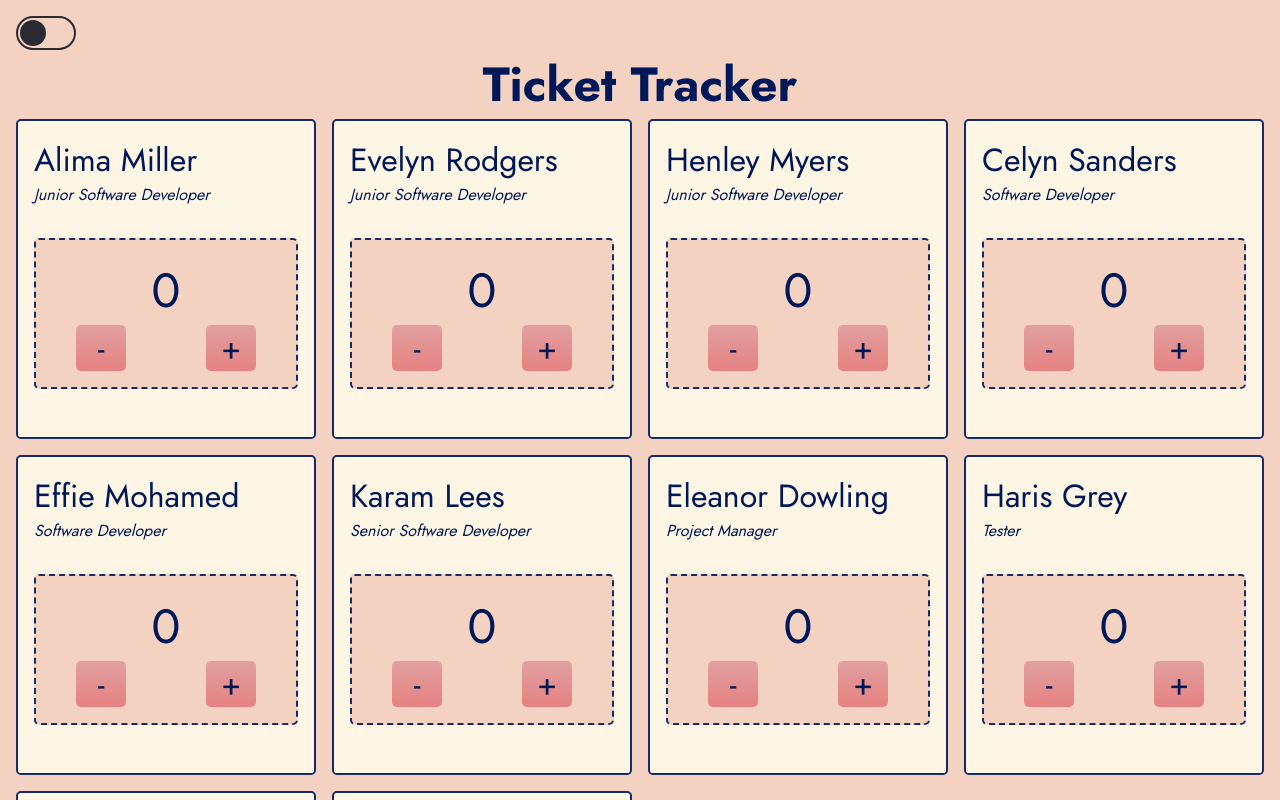
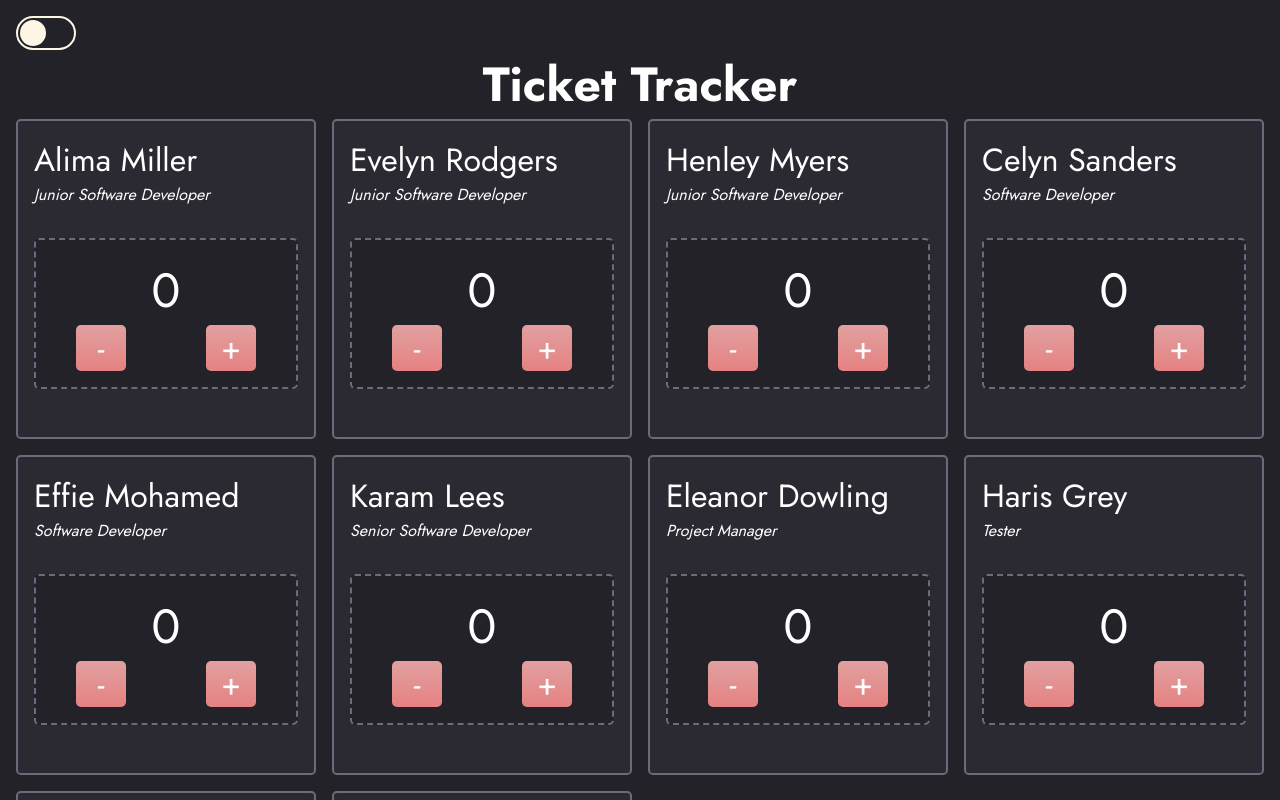
Before and after one commit to DanForder/nology-ticket-tracker, a React (Create React App) app: page / in a window 1280 px wide. Shown: the top 800 px of the page. Built offline with nearby package versions, Linux system fonts and the light colour scheme.

Commit message:
file renaming

```diff
--- a/src/App.jsx
+++ b/src/App.jsx
@@ -1,11 +1,11 @@
+import { useState } from "react";
 import TicketContainer from "./components/TicketContainer/TicketContainer";
 import ToggleSwitch from "./components/ToggleSwitch/ToggleSwitch";
+import tickets from "./data/tickets";
 import "./styles/main.scss";
-import tickets from "./data/tickets";
-import { useState } from "react";
 
 const App = () => {
-  const [isDark, setIsDark] = useState(false);
+  const [isDark, setIsDark] = useState(true);
 
   const handleToggle = () => {
     setIsDark(!isDark);
--- a/src/components/Counter/Counter.jsx
+++ b/src/components/Counter/Counter.jsx
@@ -1,5 +1,5 @@
 import { useState } from "react";
-import "./_Counter.scss";
+import "./Counter.scss";
 
 const Counter = () => {
   const [count, setCount] = useState(0);
--- a/src/components/Ticket/Ticket.jsx
+++ b/src/components/Ticket/Ticket.jsx
@@ -1,5 +1,5 @@
-import "./_Ticket.scss";
 import Counter from "../Counter/Counter";
+import "./Ticket.scss";
 
 const Ticket = ({ name, role }) => {
   return (
--- a/src/components/TicketContainer/TicketContainer.jsx
+++ b/src/components/TicketContainer/TicketContainer.jsx
@@ -1,5 +1,5 @@
 import Ticket from "../Ticket/Ticket";
-import "./_TicketContainer.scss";
+import "./TicketContainer.scss";
 
 export const TicketContainer = ({ tickets }) => {
   return (
--- a/src/styles/global.scss
+++ b/src/styles/global.scss
@@ -7,6 +7,8 @@
 .app {
   background-color: var(--background-color);
   padding: 1rem;
+  height: 100vh;
+  overflow-y: auto;
 }
 
 h1 {
```
Also changed, not shown: src/components/ToggleSwitch/ToggleSwitch.jsx (+5 -3 lines), src/components/Counter/Counter.scss (renamed from src/components/Counter/_Counter.scss), src/components/Ticket/Ticket.scss (renamed from src/components/Ticket/_Ticket.scss), src/components/TicketContainer/TicketContainer.scss (renamed from src/components/TicketContainer/_TicketContainer.scss).
